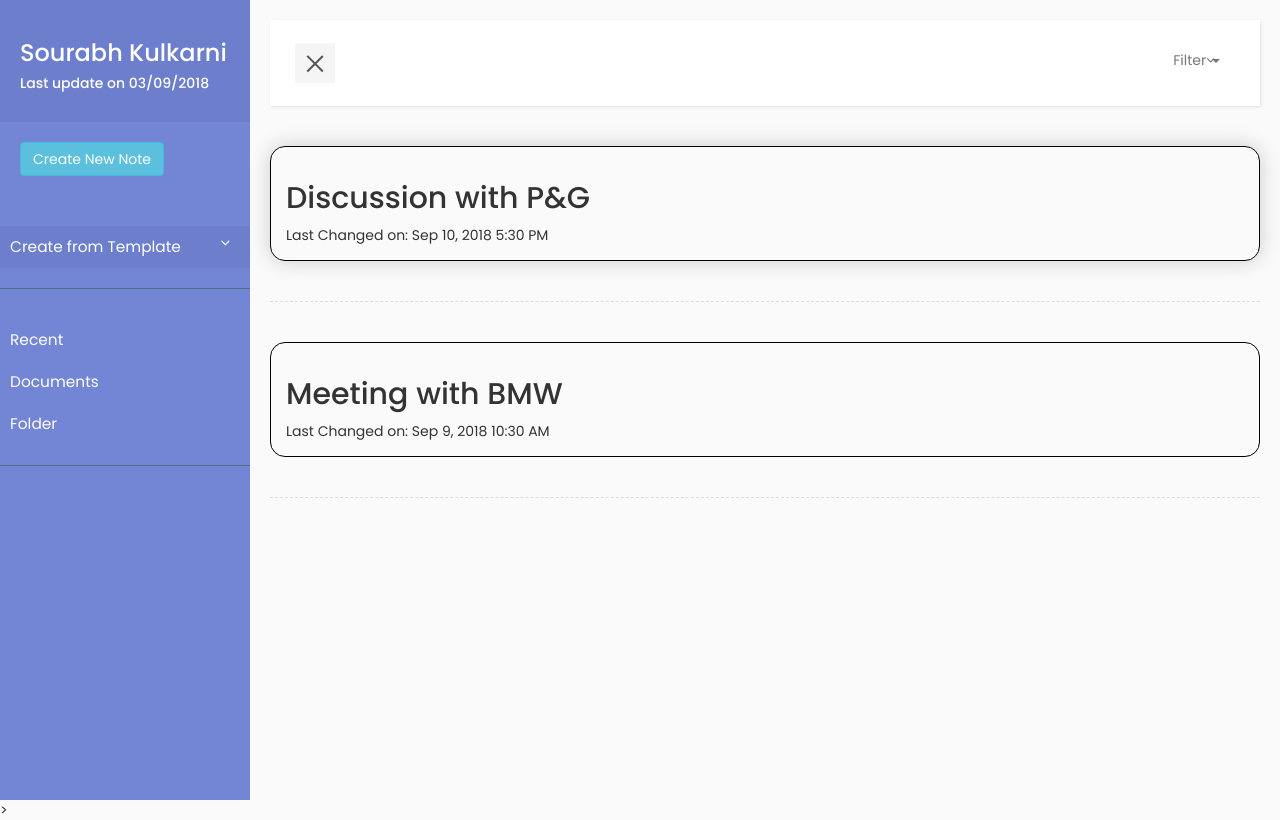
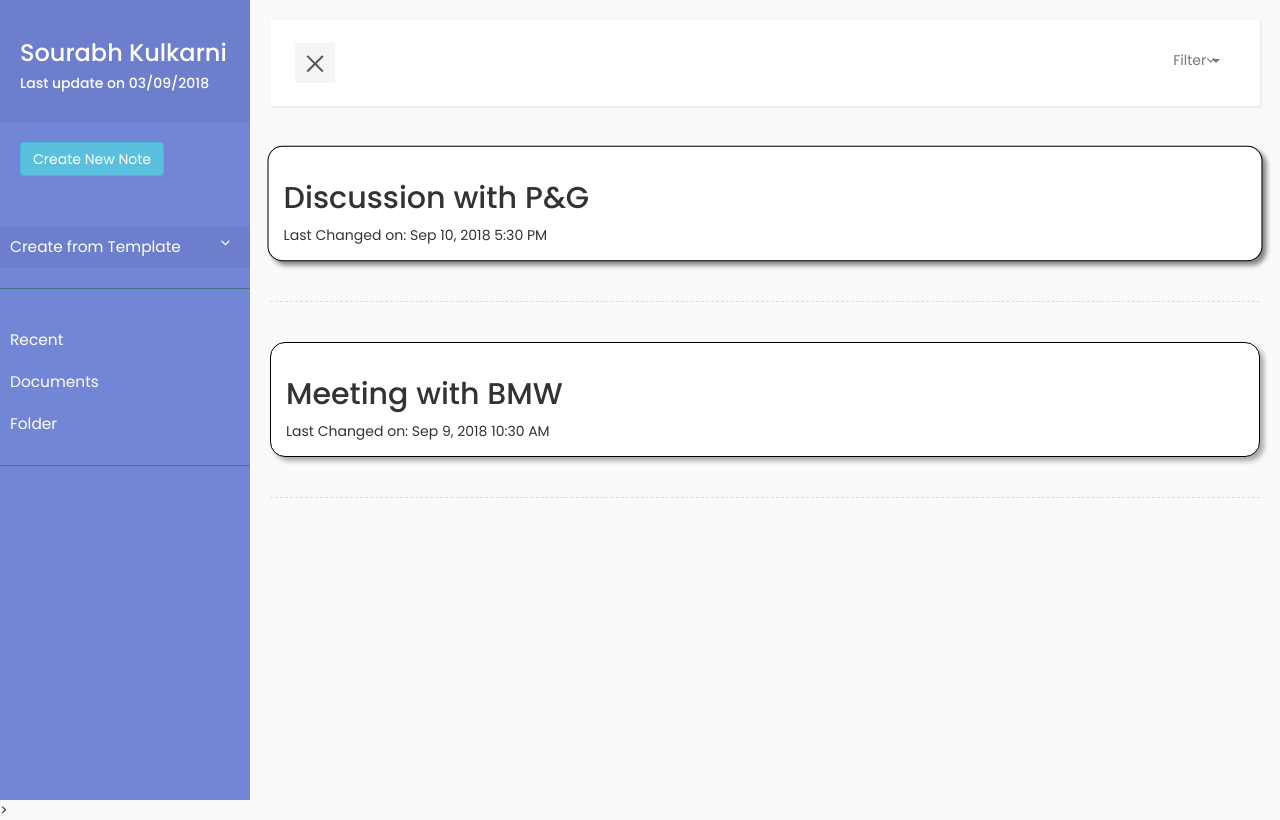
Before and after one commit to sourabh2437/notings, a plain HTML site: page index.html in a window 1280 px wide. In both pictures the pointer is over the element 765 px from the left and 203 px from the top of the page. Drawn offline with nearby package versions, Linux system fonts and the light colour scheme.

Commit message:
Changed Color and hover prop of Note on First page

```diff
--- a/css/style5.css
+++ b/css/style5.css
@@ -245,19 +245,24 @@ a.article:hover {
     border: 1px solid black;
     border-radius: 15px;
     padding: 15px;
+    background-color: white;
+    box-shadow: 4px 4px 5px #aaaaaa;
 }
 
 .custom_synced {
     border: 2px solid green;
     border-radius: 15px;
     padding: 15px;
+
 }
 
 .custom:hover {
     -moz-box-shadow: 0 0 20px #ccc;
     -webkit-box-shadow: 0 0 20px #ccc;
-    box-shadow: 0 0 20px #ccc;
+    box-shadow: 4px 4px 5px #828282;
     cursor: pointer;
+    transform: scale(1.005);
+
 }
 
 custom_synced:hover {
```
